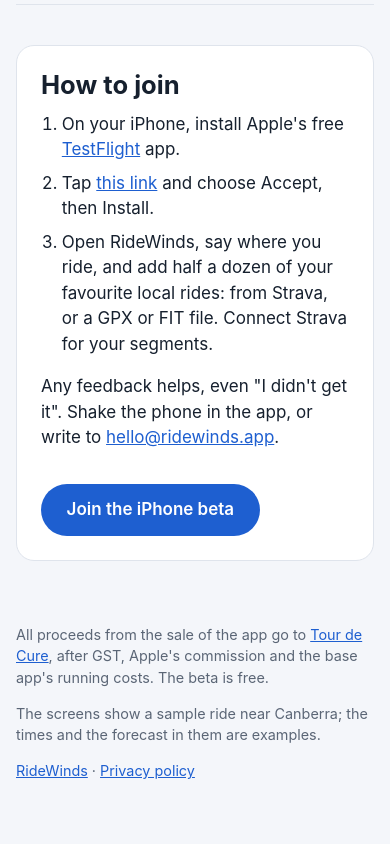
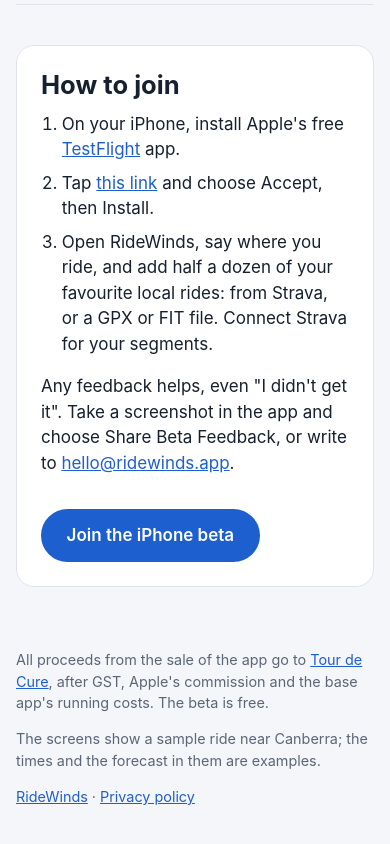
Before and after one commit to Jeebers777/ridewinds-site, a plain HTML site: page join.html in a window 390 px wide. Shown: the part 2959-3803 px from the top of the page. Drawn offline with Linux system fonts and the light colour scheme.

Commit message:
Beta feedback is a screenshot and Share Beta Feedback, not a shake (John, on the phone): the join page and What to Test
Co-Authored-By: Claude Fable 5.2 <noreply@anthropic.com>

```diff
--- a/join.html
+++ b/join.html
@@ -100,7 +100,7 @@ footer{max-width:60rem;margin:0 auto;padding:0 1rem 3rem;color:var(--soft);font-
       <li>Tap <a href="https://testflight.apple.com/join/r2KTRyGk">this link</a> and choose Accept, then Install.</li>
       <li>Open RideWinds, say where you ride, and add half a dozen of your favourite local rides: from Strava, or a GPX or FIT file. Connect Strava for your segments.</li>
     </ol>
-    <p>Any feedback helps, even "I didn't get it". Shake the phone in the app, or write to <a href="mailto:hello@ridewinds.app">hello@ridewinds.app</a>.</p>
+    <p>Any feedback helps, even "I didn't get it". Take a screenshot in the app and choose Share Beta Feedback, or write to <a href="mailto:hello@ridewinds.app">hello@ridewinds.app</a>.</p>
     <a class="join" href="https://testflight.apple.com/join/r2KTRyGk">Join the iPhone beta</a>
   </div>
 </main>
```
